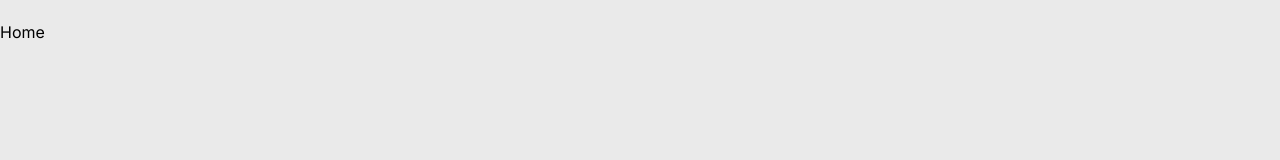
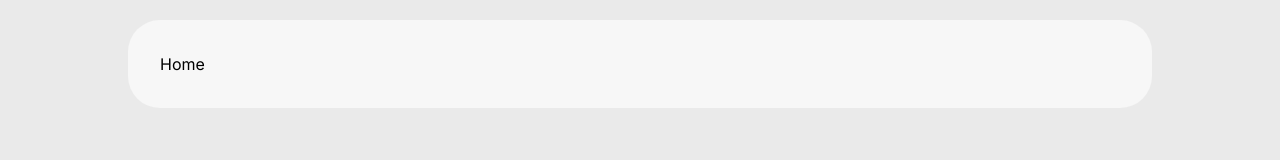
Before and after one commit to JiiHong/meong-geul-meong-geul, a Next.js app: page / in a window 1280 px wide. Shown: the top 160 px of the page. Built offline with nearby package versions, Linux system fonts and the light colour scheme.

Commit message:
[#10] Design: body 안에 디자인용 div 컨테이너 추가

```diff
--- a/src/app/layout.tsx
+++ b/src/app/layout.tsx
@@ -16,7 +16,11 @@ export default function RootLayout({
 }>) {
   return (
     <html lang="ko">
-      <body className={`${inter.className} bg-gray-100 py-5`}>{children}</body>
+      <body className={`${inter.className} bg-gray-100 py-5`}>
+        <div className="w-full max-w-5xl mx-auto p-8 bg-gray-50 rounded-4xl">
+          {children}
+        </div>
+      </body>
     </html>
   );
 }
```
